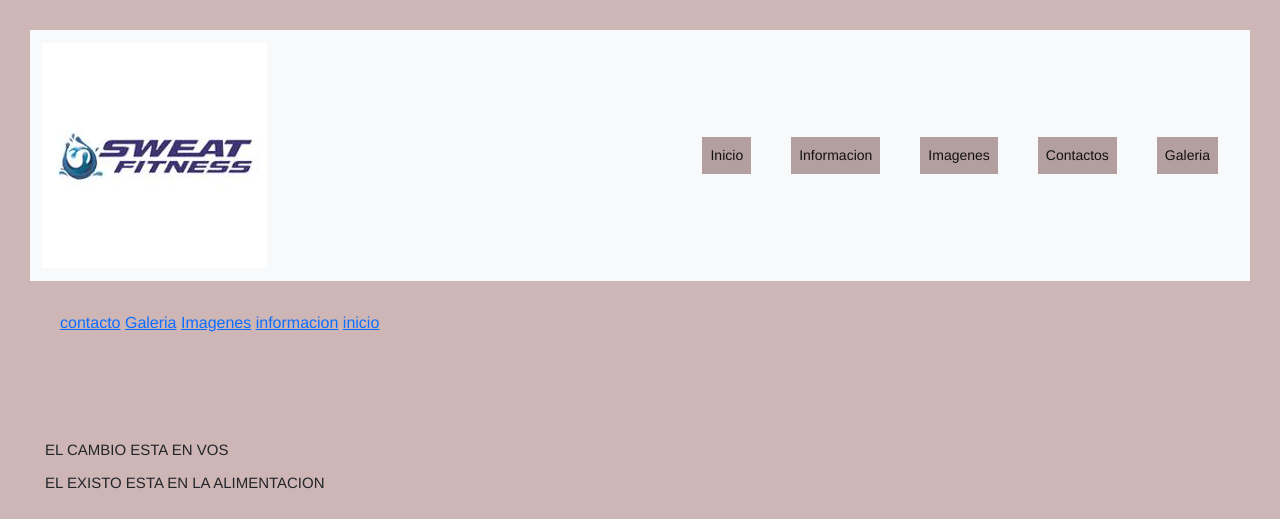
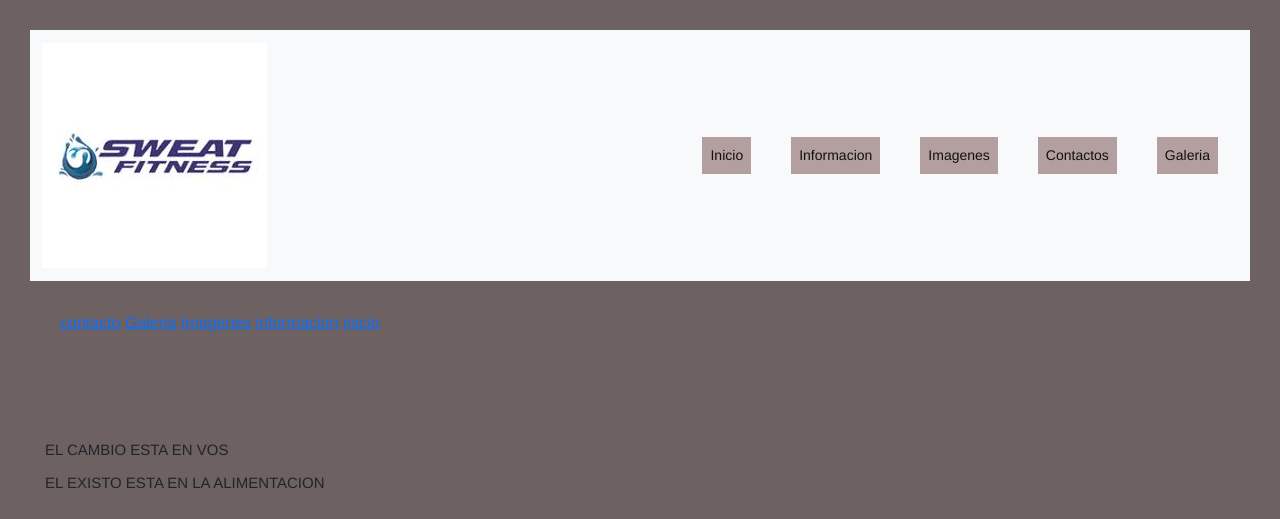
Before and after one commit to tablada84/sweatgym, a plain HTML site: page index.html in a window 1280 px wide. Shown: the top 519 px of the page. Drawn offline with nearby package versions, Linux system fonts and the light colour scheme.

Commit message:
se realizaron midficaciones en css

```diff
--- a/css/estilos.css
+++ b/css/estilos.css
@@ -23,7 +23,7 @@ html {
 
 
 body {
-  background-color: rgb(207, 182, 182);
+  background-color: rgb(109, 97, 97);
   font-family: 'Franklin Gothic Medium', 'Arial Narrow', Arial, sans-serif;
   background-position: center;
   margin: 15px;
```
